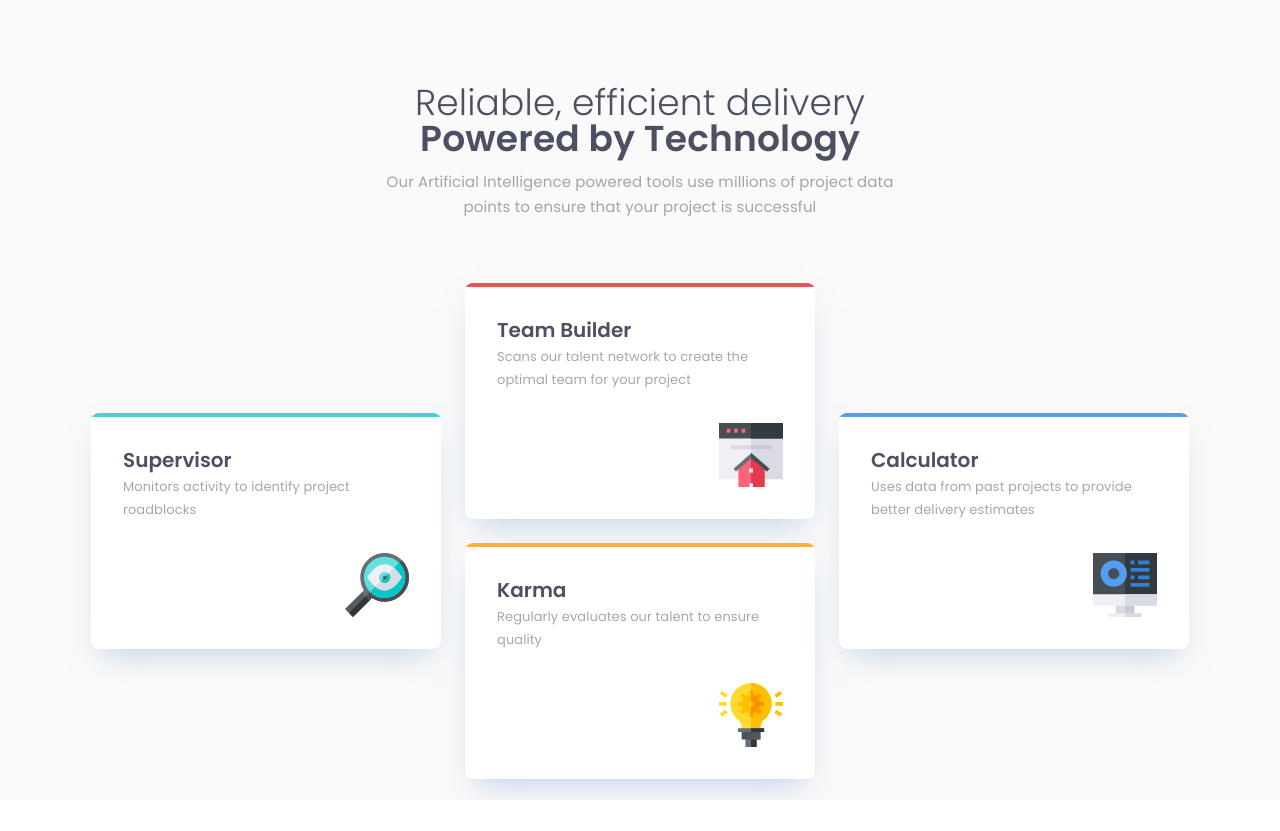
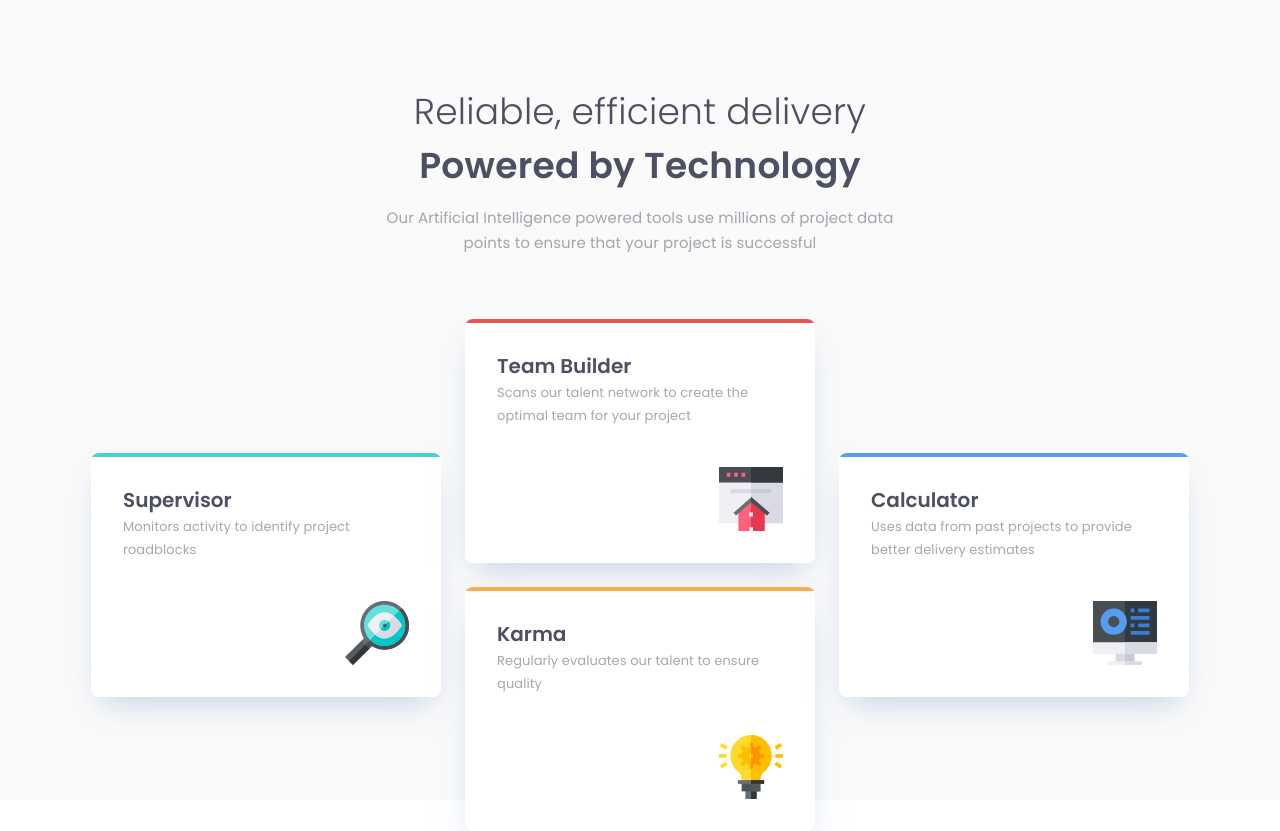
Before and after one commit to calakovicalen/four-card-feature-section, a plain HTML site: page index.html in a window 1280 px wide. Before the commit the page ends 800 px from the top, so only its background shows below. Drawn offline with Linux system fonts and the light colour scheme.

Commit message:
improved styles

```diff
--- a/style.css
+++ b/style.css
@@ -3,6 +3,7 @@
   margin: 0;
   padding: 0;
   font-family: "Poppins";
+  color: #4d4f62;
 }
 
 main {
@@ -11,7 +12,6 @@ main {
 }
 
 header {
-  color: #4d4f62;
   text-align: center;
   font-size: 1.5rem;
 }
@@ -39,7 +39,6 @@ header h1 {
   line-height: 1.5625rem;
   text-align: center;
   letter-spacing: 0.104167px;
-  color: #4d4f62;
   opacity: 0.5;
   margin-top: 0.75rem;
 }
@@ -70,7 +69,6 @@ header h1 {
   font-weight: 600;
   font-size: 1.25rem;
   line-height: 1.875rem;
-  color: #4d4f62;
 }
 
 .card .card-content {
@@ -79,7 +77,6 @@ header h1 {
   font-size: 0.8125rem;
   line-height: 1.4375rem;
   letter-spacing: 0.0902778px;
-  color: #4d4f62;
   opacity: 0.5;
 }
 
@@ -125,7 +122,16 @@ header h1 {
   header {
     font-size: 2.25rem;
     max-width: 33.75rem;
-    text-align: center;
+  }
+
+  header h1 {
+    line-height: 3.375rem;
+    letter-spacing: 0.25px;
+  }
+
+  .sub-title {
+    line-height: 3.375rem;
+    letter-spacing: 0.25px;
   }
 
   .description {
@@ -168,6 +174,7 @@ header h1 {
   .card .card-icon {
     width: 4rem;
     height: 4rem;
+    margin-top: 2.5rem;
   }
 
   .border-top {
```
